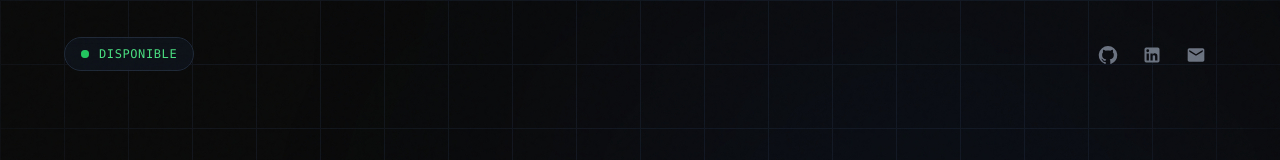
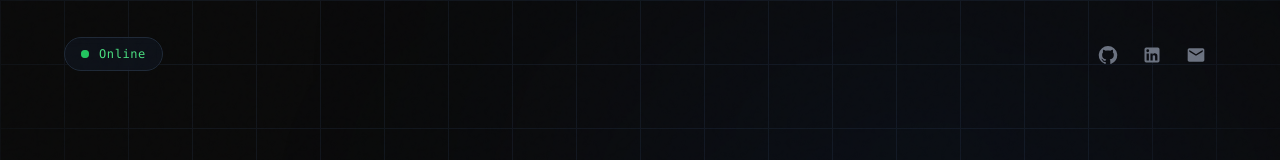
Before and after one commit to Nadjide/portfolio_ts, a Next.js app: page / in a window 1280 px wide. Shown: the top 160 px of the page. Built offline with nearby package versions, Linux system fonts and the light colour scheme.

Commit message:
fix: update availability label from 'DISPONIBLE' to 'Online'

```diff
--- a/app/components/Hero.tsx
+++ b/app/components/Hero.tsx
@@ -150,7 +150,7 @@ const Hero = () => {
                             />
                             <span className="relative inline-flex rounded-full h-2 w-2 bg-green-500" />
                         </span>
-                        <span className="text-green-400 text-xs font-mono tracking-wider">DISPONIBLE</span>
+                        <span className="text-green-400 text-xs font-mono tracking-wider">Online</span>
                     </div>
 
                     <div className="flex items-center gap-1">
```
